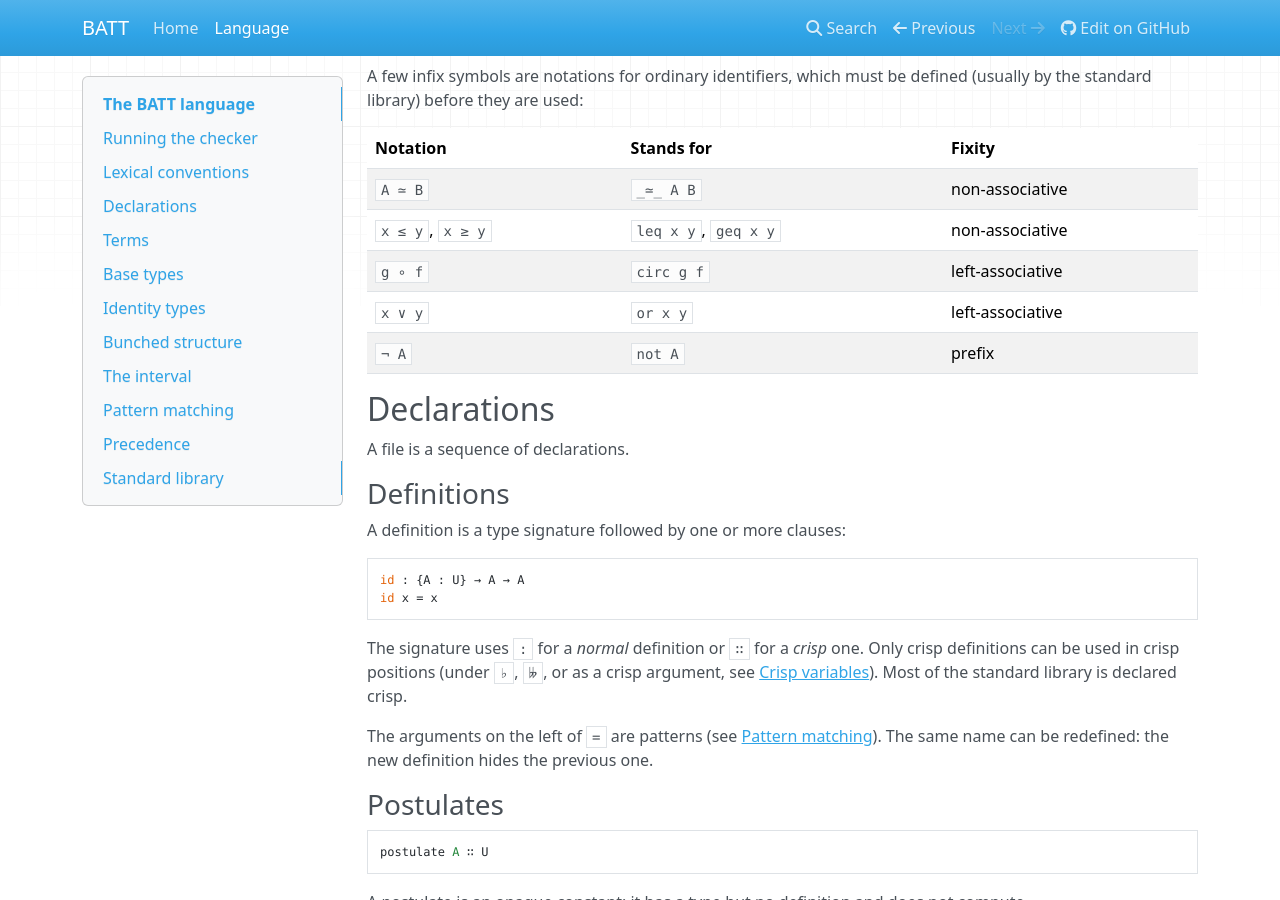
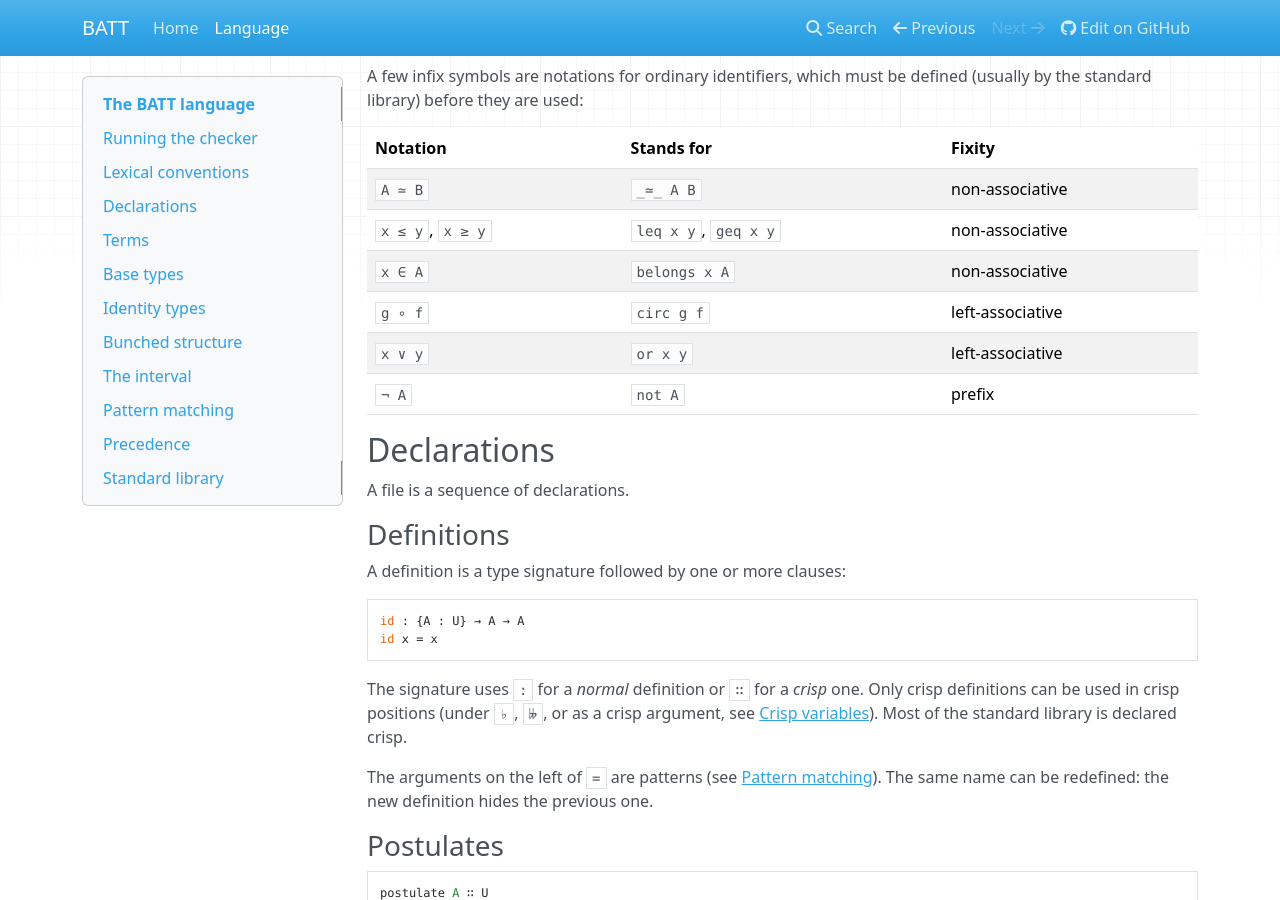
Before and after one commit to smimram/batt, an MkDocs documentation site: the page built from documentation/docs/language.md, in a window 1280 px wide and 900 px high, scrolled down 1458 px. Built offline with MkDocs 1.6.1, drawn with Linux system fonts in a browser that asks for light colours; nearby versions of some CDN libraries.

Commit message:
Add belongs.

```diff
--- a/documentation/docs/language.md
+++ b/documentation/docs/language.md
@@ -64,6 +64,7 @@ defined (usually by the standard library) before they are used:
 |----------|------------|--------|
 | `A ≃ B` | `_≃_ A B` | non-associative |
 | `x ≤ y`, `x ≥ y` | `leq x y`, `geq x y` | non-associative |
+| `x ∈ A` | `belongs x A` | non-associative |
 | `g ∘ f` | `circ g f` | left-associative |
 | `x ∨ y` | `or x y` | left-associative |
 | `¬ A` | `not A` | prefix |
@@ -472,7 +473,7 @@ From loosest to tightest:
 1. `t , u` (pairs, right-associative)
 2. `λ`, `let`, `Σ`, dependent function types, `→`, `→ₗ`, `→ᵣ` (arrows are
    right-associative)
-3. `≃`, `≤`, `≥` (non-associative)
+3. `≃`, `≤`, `≥`, `∈` (non-associative)
 4. `≡` (non-associative)
 5. `×` (right-associative)
 6. `⊗` (right-associative)
```
Also changed, not shown: 3 other files.
